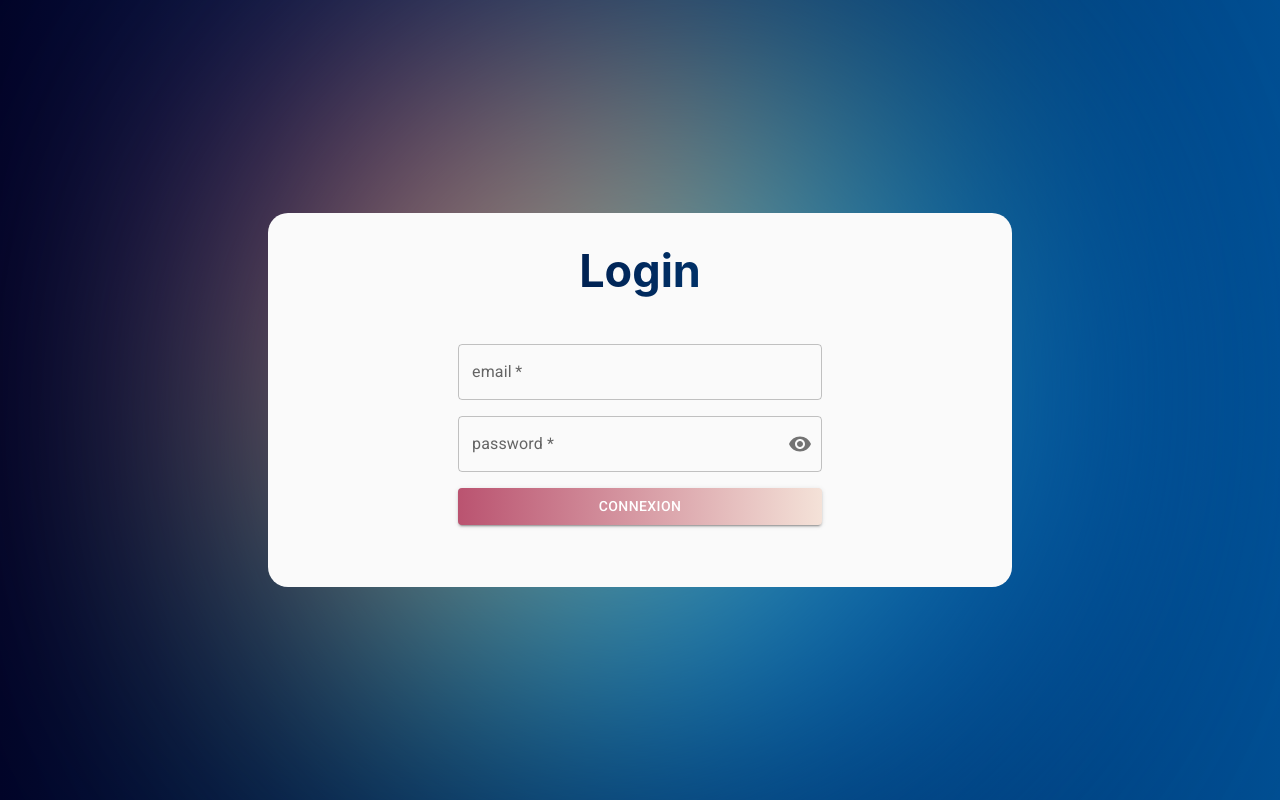
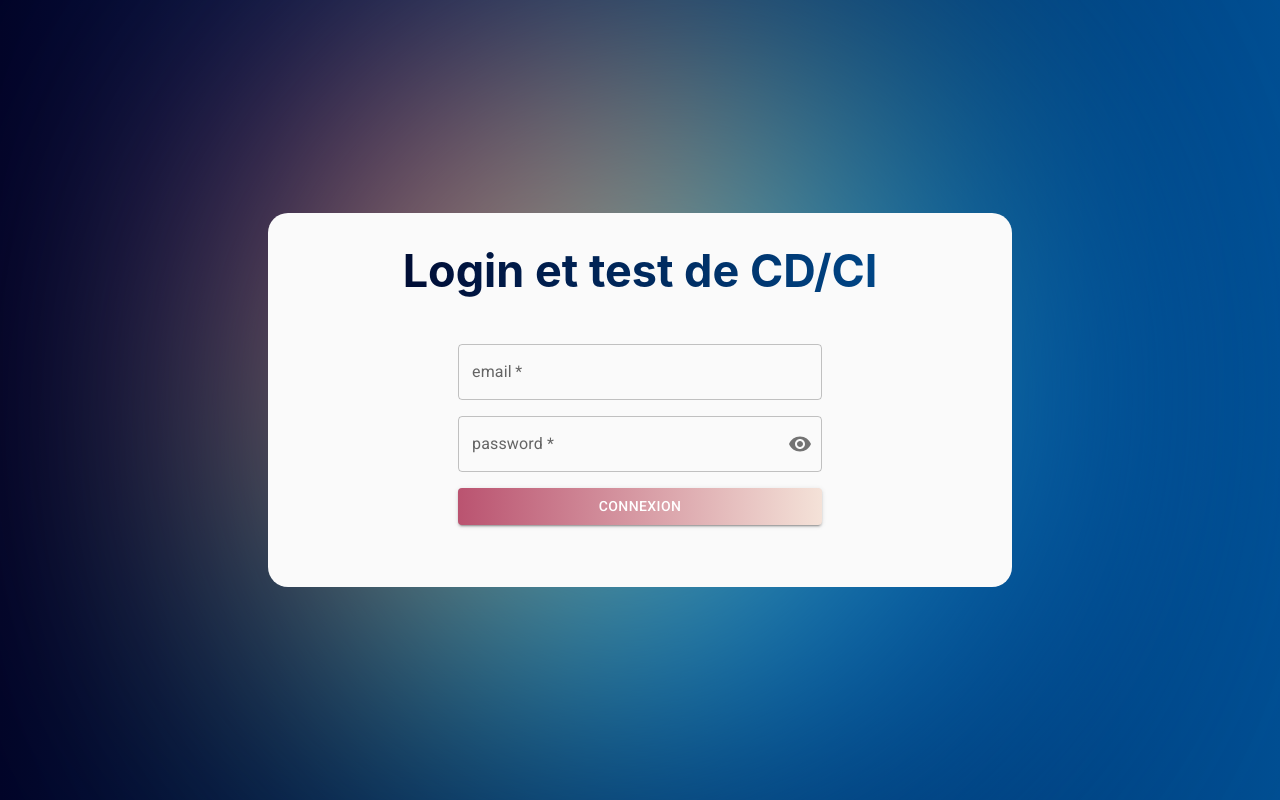
Before and after one commit to Oceane-Kolau/2104-wns-paris-agowork-front, a React (Create React App) app: page /connexion in a window 1280 px wide. Built offline with nearby package versions, Linux system fonts and the light colour scheme; no server answers.

Commit message:
update to test CD/CI

```diff
--- a/src/pages/public/login.tsx
+++ b/src/pages/public/login.tsx
@@ -66,7 +66,7 @@ export default function Login(): JSX.Element {
       <ColoredContainer />
       <LoginCard>
         <CardContent>
-          <Title>Login</Title>
+          <Title>Login et test de CD/CI</Title>
           {loading && errorHidden ? (
             <Loading />
           ) : (
```
